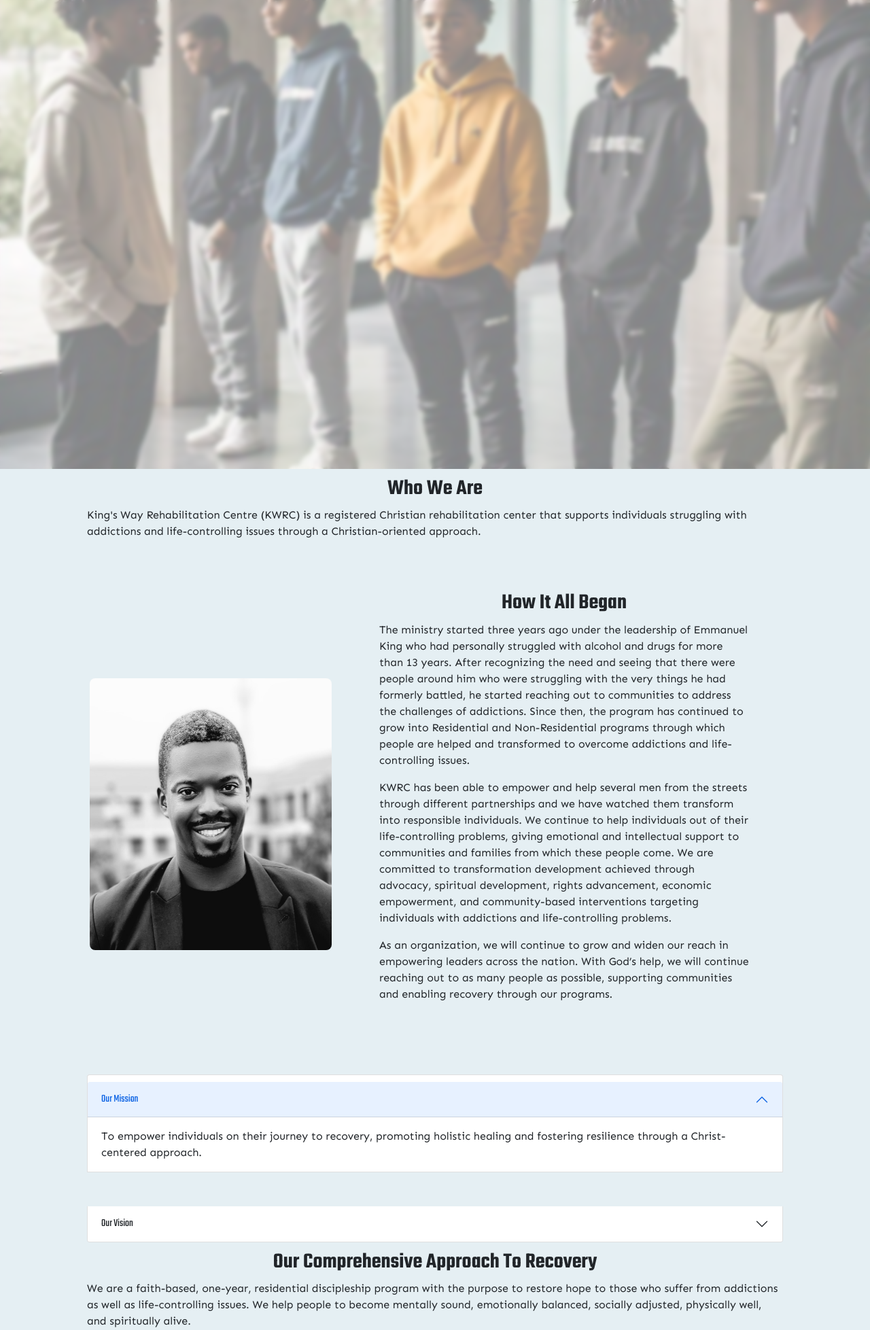
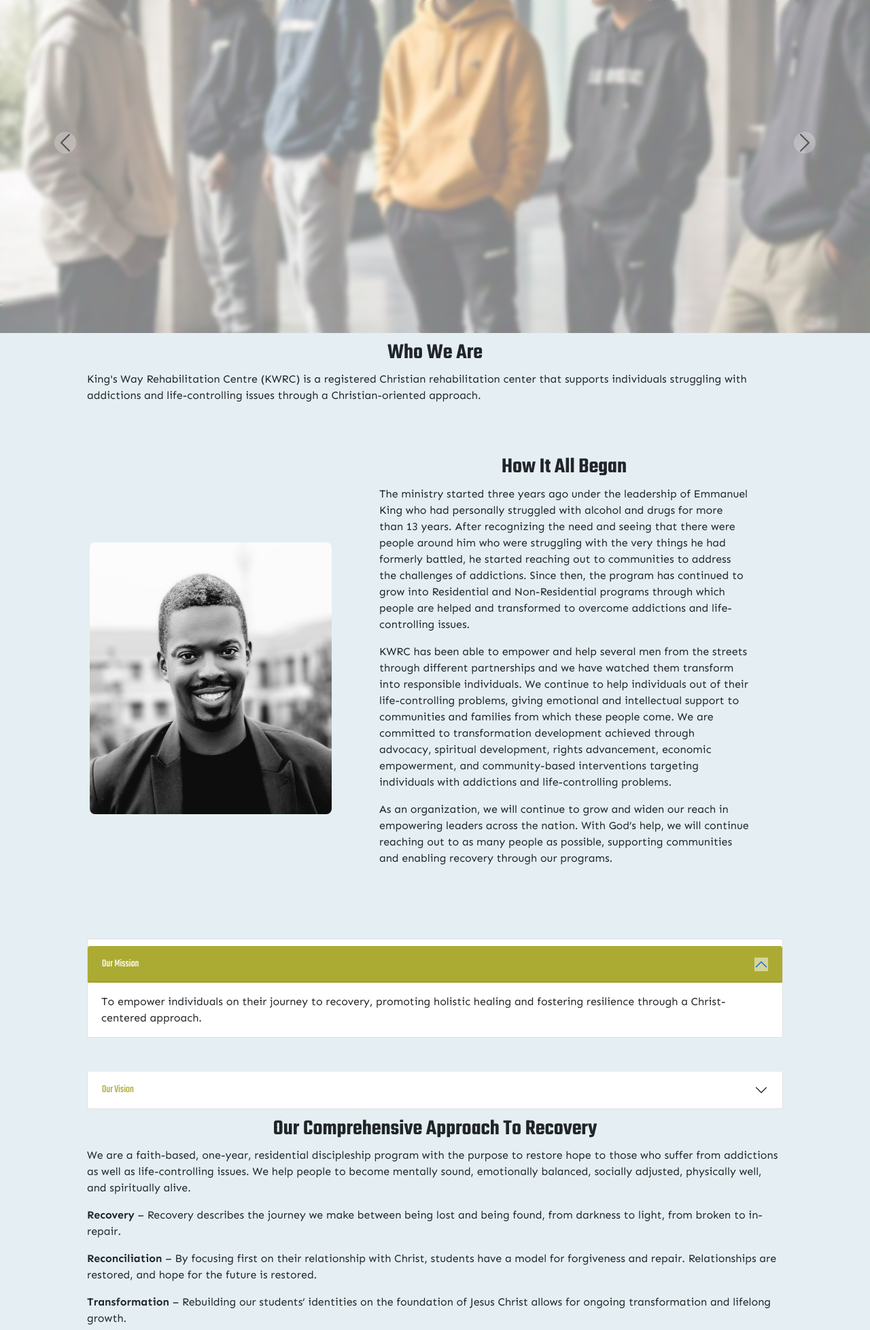
Before and after one commit to daphine-1207/King-s_Way_Rehabilitation_Center_Website, a Django app: page /about/ in a window 1280 px wide. Shown: the part 70-2027 px from the top of the page at 68% size. Run offline with Django 5.2, Linux system fonts and the light colour scheme.

Commit message:
made changes on all the pages

```diff
--- a/KingsWayApp/templates/about.html
+++ b/KingsWayApp/templates/about.html
@@ -10,28 +10,39 @@
         margin-top: 20px;
     }
 
-.hero {
+    .hero-slide {
         position: relative;
         width: 100%;
-    height: 95vh;
-    background-image: url('../static/images/kingswayabout.jpg');
+        height: 70vh;
         background-size: cover;
         background-position: center;
         overflow: hidden;
     }
 
-.hero::before {
+    .hero-slide::before {
         content: '';
         position: absolute;
         top: 0;
         left: 0;
         width: 100%;
         height: 100%;
-    background: rgba(255, 255, 255, 0.5); /* White overlay with transparency */
-    backdrop-filter: blur(3px); /* Blur effect */
-    z-index: 1; /* Above the background image */
-    pointer-events: none; /* Allow interactions with underlying content */
+        background: rgba(255, 255, 255, 0.5);
+        backdrop-filter: blur(3px);
+        z-index: 1;
+        pointer-events: none;
     }
+
+    .carousel-control-prev,
+    .carousel-control-next {
+        filter: invert(1);
+    }
+
+    .carousel-control-prev-icon,
+    .carousel-control-next-icon {
+        background-color: rgba(0, 0, 0, 0.5);
+        border-radius: 50%;
+    }
+
 
     .text-container {
         padding: 20px;
@@ -58,11 +69,13 @@
             font-size: 4rem;
         }
     }
+
     .container2 {
         position: relative;
         text-align: center;
         color: white;
     }
+
     .centered {
         position: absolute;
         top: 20%;
@@ -73,26 +86,54 @@
         color: white;
         font-family: Times, "Times New Roman", Georgia, serif;
     }
+
     img {
         width: 100%;
         height: auto;
 
     }
+
     h2 {
         text-align: center;
         font-family: 'Teko', sans-serif;
         margin-top: 10px;
         font-weight: 900;
     }
+
     p {
         margin-left: 10%;
         margin-right: 10%;
     }
+
     .accordion-item {
         margin-left: 10%;
         margin-right: 10%;
         margin-top: 50px;
     }
+
+.accordion-button {
+    color: rgb(171, 171, 52);
+    background-color: transparent;
+    border: 1px solid transparent;
+}
+
+
+.accordion-button:not(.collapsed) {
+    color: white;
+    background-color: rgb(171, 171, 52);
+    border-color: rgb(171, 171, 52);
+}
+
+
+.accordion-button::after {
+    background-color: rgba(255, 255, 255, 0.5);
+}
+
+.accordion-button:focus {
+    box-shadow: none;
+}
+
+
     .card {
         margin-bottom: 20px;
         text-align: left;
@@ -102,20 +143,49 @@ p {
         transition: opacity 0.5s, transform 0.5s, box-shadow 0.3s;
         box-shadow: 0 4px 8px rgba(0, 0, 0, 0.1);
     }
+
     .card:hover {
         box-shadow: 0 8px 16px rgba(0, 0, 0, 0.2);
         transform: translateX(0);
         opacity: 1;
     }
+
     .card.show {
         opacity: 1;
         transform: translateX(0);
     }
-
 </style>
 
+<div id="heroCarousel" class="carousel slide" data-bs-ride="carousel" data-bs-interval="3000">
+    <div class="carousel-inner">
+        <div class="carousel-item active">
+            <div class="hero-slide" style="background-image: url('../static/images/kingswayabout.jpg');"></div>
+        </div>
+        <div class="carousel-item">
+            <div class="hero-slide" style="background-image: url('../static/images/kingswayservices.jpg');"></div>
+        </div>
+        <div class="carousel-item">
+            <div class="hero-slide" style="background-image: url('../static/images/kingswayshop.jpg');"></div>
+        </div>
+        <div class="carousel-item">
+            <div class="hero-slide" style="background-image: url('../static/images/services2.jpg');"></div>
+        </div>
+        <div class="carousel-item">
+            <div class="hero-slide" style="background-image: url('../static/images/services4.jpg');"></div>
+        </div>
+    </div>
 
-<div class="hero"></div>
+    <button class="carousel-control-prev" type="button" data-bs-target="#heroCarousel" data-bs-slide="prev">
+        <span class="carousel-control-prev-icon" aria-hidden="true"></span>
+        <span class="visually-hidden">Previous</span>
+    </button>
+    <button class="carousel-control-next" type="button" data-bs-target="#heroCarousel" data-bs-slide="next">
+        <span class="carousel-control-next-icon" aria-hidden="true"></span>
+        <span class="visually-hidden">Next</span>
+    </button>
+</div>
+
+
 
 <div class="cont">
     <h2> Who We Are </h2>
@@ -192,6 +262,7 @@ p {
         </div>
     </div>
 </div>
+
 <div class="conti">
     <h2>Our Comprehensive Approach To Recovery</h2>
     <p>
--- a/KingsWayApp/templates/base.html
+++ b/KingsWayApp/templates/base.html
@@ -177,7 +177,7 @@
     }
 
     .footer .footer-menu ul li a:hover {
-        color: black;
+        color: yellow;
     }
 
 
@@ -242,6 +242,13 @@
     h6 {
         color: yellow;
     }
+
+
+    .custom-border-yellow {
+        border-color: yellow !important;
+    }
+
+
 </style>
 
 <body>
@@ -309,7 +316,7 @@
                     </div>
                 </div>
                 <div class="col-md-3 mb-4">
-                    <div class="footer-newsletter border border-primary p-3 rounded">
+                    <div class="footer-newsletter border border-warning p-3 rounded custom-border-yellow">
                         <h6>Signup for our Newsletter</h6>
                         <form action="/subscribe/" method="post">
                             {% csrf_token %}
@@ -319,7 +326,7 @@
                                 <input type="email" name="email" class="form-control" placeholder="Enter your email"
                                     required>
                             </div> <br>
-                            <button type="submit" class="btn btn-primary">Subscribe</button>
+                            <button type="submit" class="btn btn-warning text-white custom-border-yellow">Subscribe</button>
                         </form>
                     </div>
                     <br> <br>
```
Also changed, not shown: KingsWayApp/templates/contact.html (+17 -10 lines), KingsWayApp/templates/donate.html (+23 -16 lines), KingsWayApp/templates/services.html (+15 -7 lines), KingsWayApp/templates/shop.html (+21 -21 lines), db.sqlite3. Lines whose indentation alone changed are shown as unchanged.
